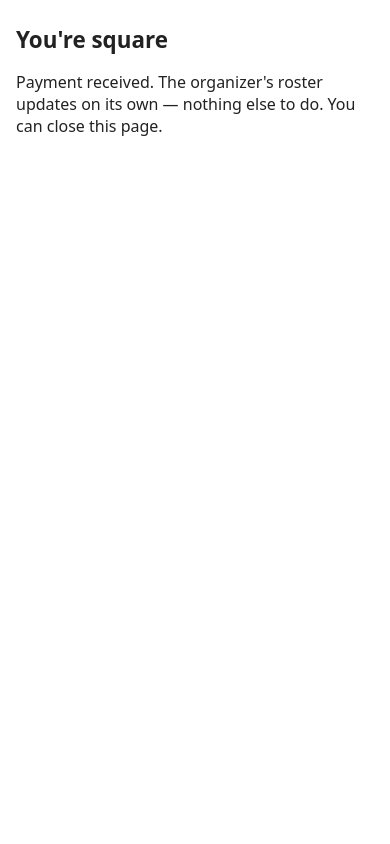
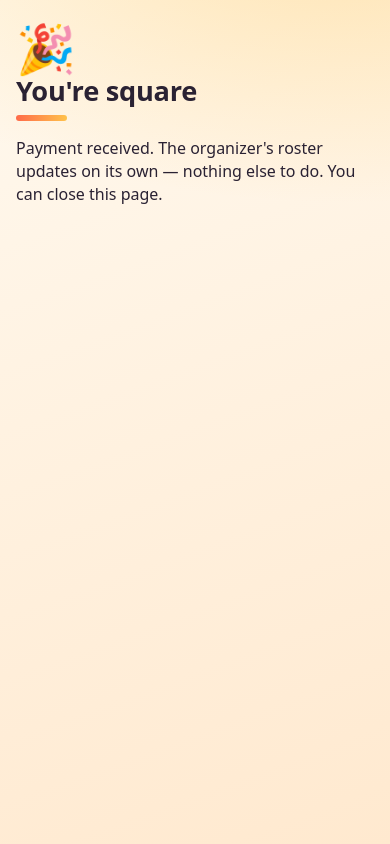
Before and after one commit to iNoahCodeGuy/KnowaPlan, a FastAPI app: page /paid in a window 390 px wide. Run offline with FastAPI, Linux system fonts and the light colour scheme.

Commit message:
Sunny & warm UI skin — outdoor-phone-first restyle
Owner-picked direction (2026-07-16): warm gradient ground, white
card surfaces, coral primary / teal accent, pill buttons with big
touch targets, rounded system font where available. All styling
lives in base.html; template changes are class-only (state-colored
badges, pay-state colors, primary/danger button variants) plus a
🎉 on the paid page — copy untouched, so the suite's text
assertions stand (311 passed).

Co-Authored-By: Claude Fable 5 <noreply@anthropic.com>

```diff
--- a/app/templates/admin.html
+++ b/app/templates/admin.html
@@ -2,7 +2,7 @@
 {% block title %}{{ event.title }} — admin{% endblock %}
 {% block content %}
 <h1>{{ event.title }}
-  <span class="badge">{{ event.state }}</span></h1>
+  <span class="badge badge-{{ event.state }}">{{ event.state }}</span></h1>
 <p class="muted">
   Starts {{ event.starts_at.strftime("%a %b %d, %H:%M") }} ·
   total {{ event.total_cost_cents | dollars }} ·
@@ -81,7 +81,7 @@ the group after you tap this.</p>
           <button>Retry charge</button>
         </form>
         {% else %}
-        {{ payment.state }}
+        <span class="pay pay-{{ payment.state }}">{{ payment.state }}</span>
         {% if payment.charged_cents %}
           ({{ payment.charged_cents | dollars }})
         {% endif %}
--- a/app/templates/base.html
+++ b/app/templates/base.html
@@ -5,28 +5,146 @@
   <meta name="viewport" content="width=device-width, initial-scale=1">
   <title>{% block title %}KnowaPlan{% endblock %}</title>
   <style>
-    body { font-family: system-ui, sans-serif; margin: 1.5rem auto;
-           max-width: 40rem; padding: 0 1rem; color: #222; }
-    h1 { font-size: 1.4rem; }
-    h2 { font-size: 1.1rem; margin-top: 1.6rem; }
-    table { border-collapse: collapse; width: 100%; }
-    th, td { text-align: left; padding: .4rem .6rem;
-             border-bottom: 1px solid #ddd; font-size: .95rem; }
-    form.stack label { display: block; margin: .8rem 0 .2rem; }
-    input, select { font-size: 1rem; padding: .4rem; width: 100%;
-                    max-width: 22rem; box-sizing: border-box; }
-    button { font-size: 1rem; padding: .5rem 1rem; margin-top: 1rem;
-             cursor: pointer; }
-    .error { background: #fee; border: 1px solid #c99;
-             padding: .6rem .8rem; }
-    .ok { background: #efe; border: 1px solid #9c9;
-          padding: .6rem .8rem; }
-    .muted { color: #666; font-size: .9rem; }
-    .badge { font-size: .8rem; padding: .1rem .4rem;
-             border: 1px solid #aaa; border-radius: .6rem;
-             white-space: nowrap; }
-    code { background: #f4f4f4; padding: .1rem .3rem;
-           word-break: break-all; }
+    /* Sunny & warm — outdoor-phone-first: light ground, big
+       targets, high contrast (owner-picked 2026-07-16). */
+    :root {
+      --ink: #2a2233;
+      --muted: #7a6f66;
+      --coral: #ff6b4a;
+      --coral-deep: #f04e2e;
+      --teal: #0e9e92;
+      --line: #f0dfc8;
+      --chip-border: #e8d5bc;
+      --surface: #ffffff;
+    }
+    * { box-sizing: border-box; }
+    body {
+      font-family: ui-rounded, "SF Pro Rounded", system-ui,
+                   -apple-system, "Segoe UI", sans-serif;
+      margin: 0 auto; max-width: 40rem;
+      padding: 1.5rem 1rem 3rem; color: var(--ink);
+      background:
+        radial-gradient(60rem 30rem at 90% -10%,
+                        rgba(255, 194, 75, .38), transparent 60%),
+        linear-gradient(160deg, #fff9ef, #ffe9cf);
+      background-attachment: fixed;
+      min-height: 100vh;
+      line-height: 1.45;
+    }
+    ::selection { background: #ffd9a8; }
+    h1 {
+      font-size: 1.7rem; font-weight: 800;
+      letter-spacing: -.01em; line-height: 1.2;
+      margin: .2rem 0 .8rem;
+    }
+    h1::after {
+      content: ""; display: block; width: 3.2rem; height: .35rem;
+      margin-top: .45rem; border-radius: 999px;
+      background: linear-gradient(90deg, var(--coral), #ffc24b);
+    }
+    h2 { font-size: 1.05rem; font-weight: 800; margin-top: 1.8rem; }
+    a {
+      color: var(--teal); font-weight: 600;
+      text-underline-offset: 3px;
+    }
+    table {
+      width: 100%; background: var(--surface);
+      border-collapse: separate; border-spacing: 0;
+      border-radius: 16px;
+      box-shadow: 0 6px 24px rgba(180, 120, 60, .12);
+      display: block; overflow-x: auto;
+      padding: .3rem .2rem;
+    }
+    th, td {
+      text-align: left; padding: .55rem .7rem;
+      border-bottom: 1px solid var(--line); font-size: .95rem;
+    }
+    th {
+      font-size: .72rem; text-transform: uppercase;
+      letter-spacing: .08em; color: var(--muted);
+    }
+    tr:last-child td { border-bottom: none; }
+    form.stack {
+      background: var(--surface); padding: 1.1rem 1.2rem 1.3rem;
+      border-radius: 18px; max-width: 26rem;
+      box-shadow: 0 6px 24px rgba(180, 120, 60, .12);
+    }
+    form.stack label {
+      display: block; margin: .85rem 0 .25rem;
+      font-weight: 700; font-size: .9rem;
+    }
+    input, select {
+      font-size: 1rem; padding: .6rem .75rem; width: 100%;
+      max-width: 24rem; border: 1.5px solid var(--chip-border);
+      border-radius: 12px; background: #fffdf8; color: var(--ink);
+    }
+    form.stack input, form.stack select { max-width: 100%; }
+    input:focus-visible, select:focus-visible {
+      outline: none; border-color: var(--coral);
+      box-shadow: 0 0 0 3px rgba(255, 107, 74, .25);
+    }
+    button {
+      font-size: 1rem; font-weight: 700; cursor: pointer;
+      padding: .55rem 1.15rem; margin-top: 1rem;
+      border-radius: 999px; border: 2px solid var(--coral);
+      background: var(--surface); color: var(--coral-deep);
+      transition: transform .05s ease;
+    }
+    button:hover { background: #fff3ee; }
+    button:active { transform: translateY(1px); }
+    button[type="submit"], button.primary {
+      background: linear-gradient(135deg, var(--coral), #ff8a3d);
+      border-color: transparent; color: #fff;
+      box-shadow: 0 4px 14px rgba(255, 107, 74, .35);
+    }
+    button[type="submit"]:hover, button.primary:hover {
+      background: linear-gradient(135deg, var(--coral-deep),
+                                  #ff7a26);
+    }
+    button.danger {
+      background: #e5484d; border-color: transparent; color: #fff;
+      box-shadow: 0 4px 14px rgba(229, 72, 77, .35);
+    }
+    button:focus-visible {
+      outline: none;
+      box-shadow: 0 0 0 3px rgba(14, 158, 146, .45);
+    }
+    .error {
+      background: #fff0ec; border: 1px solid #f5a28e;
+      padding: .7rem .9rem; border-radius: 14px;
+    }
+    .ok {
+      background: #e9f8ef; border: 1px solid #7fd6a4;
+      padding: .7rem .9rem; border-radius: 14px;
+    }
+    .muted { color: var(--muted); font-size: .9rem; }
+    .badge {
+      font-size: .78rem; font-weight: 700;
+      padding: .12rem .55rem; border-radius: 999px;
+      border: 1px solid var(--chip-border);
+      background: var(--surface); white-space: nowrap;
+      vertical-align: middle;
+    }
+    .badge-open { background: #e9f8ef; border-color: #7fd6a4;
+                  color: #146b43; }
+    .badge-closed { background: #fff4de; border-color: #f2c879;
+                    color: #8a5b00; }
+    .badge-settled { background: #e6f6f4; border-color: #8ad6cc;
+                     color: #0b6b60; }
+    .badge-cancelled { background: #ffecec; border-color: #f1a0a0;
+                       color: #a33; }
+    .pay { font-weight: 700; }
+    .pay-paid { color: #12805c; }
+    .pay-unpaid { color: #b45309; }
+    .pay-refunded { color: #0b6b60; }
+    .pay-abandoned { color: var(--muted); }
+    .pop { font-size: 3rem; margin: 0; line-height: 1; }
+    code {
+      background: #fff3e0; border: 1px dashed #e9c9a0;
+      border-radius: 10px; padding: .35rem .55rem;
+      display: inline-block; word-break: break-all;
+      font-size: .85rem;
+    }
   </style>
 </head>
 <body>
--- a/app/templates/cancel_confirm.html
+++ b/app/templates/cancel_confirm.html
@@ -6,7 +6,7 @@
 charge-at-close). Everyone's link will show the event as
 cancelled.</p>
 <form method="post" action="/admin/{{ event.admin_token }}/cancel">
-  <button>Yes — cancel the event</button>
+  <button class="danger">Yes — cancel the event</button>
 </form>
 <p><a href="/admin/{{ event.admin_token }}">Back to the
 roster</a></p>
--- a/app/templates/paid.html
+++ b/app/templates/paid.html
@@ -1,6 +1,7 @@
 {% extends "base.html" %}
 {% block title %}Payment received — KnowaPlan{% endblock %}
 {% block content %}
+<p class="pop" aria-hidden="true">🎉</p>
 <h1>You're square</h1>
 <p>Payment received. The organizer's roster updates on its own —
 nothing else to do. You can close this page.</p>
--- a/app/templates/rsvp.html
+++ b/app/templates/rsvp.html
@@ -53,7 +53,7 @@
     <button id="add-card">Add a card</button>
     <div id="card-form" hidden>
       <div id="payment-element"></div>
-      <button id="save-card">Save card</button>
+      <button id="save-card" class="primary">Save card</button>
     </div>
     <p id="card-error" class="error" hidden></p>
     <script src="https://js.stripe.com/v3/"></script>
--- a/app/templates/settle_preview.html
+++ b/app/templates/settle_preview.html
@@ -38,14 +38,15 @@ If they played, have them tap Going on their own link
   <p>The true share ({{ share | dollars }}) is higher than the
   estimate ({{ event.estimated_share_cents | dollars }}). Your
   call — the default is charging the actual share:</p>
-  <button name="mode" value="actual">
+  <button class="primary" name="mode" value="actual">
     Charge actual shares ({{ share | dollars }} each)</button>
   <button name="mode" value="cap">
     Cap at the estimate
     ({{ event.estimated_share_cents | dollars }} each) —
     I absorb {{ capped_shortfall | dollars }}</button>
 {% else %}
-  <button name="mode" value="actual">Settle now</button>
+  <button class="primary" name="mode"
+          value="actual">Settle now</button>
 {% endif %}
 </form>
 <p><a href="/admin/{{ event.admin_token }}">Back to the
```
